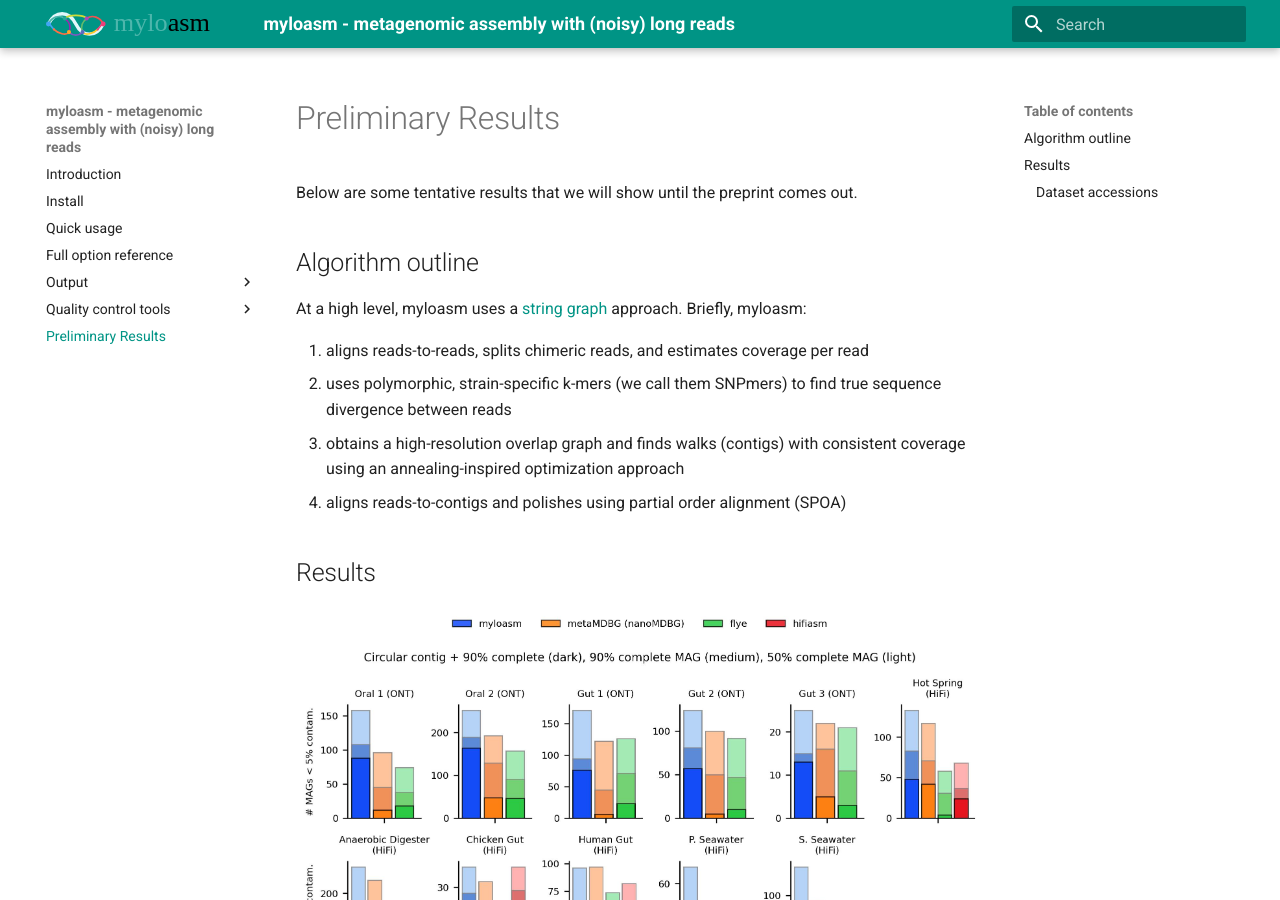
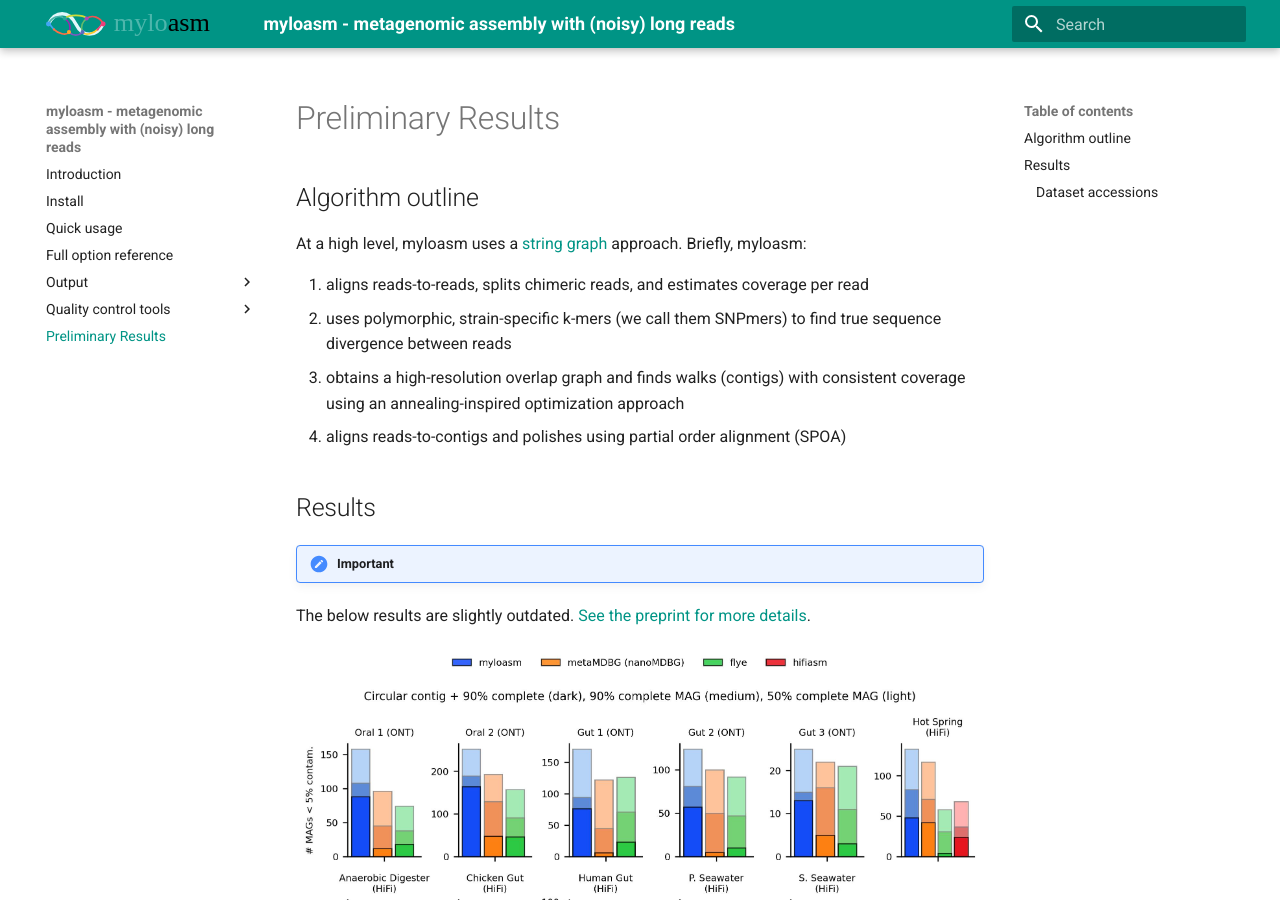
Before and after one commit to myloasm-docs/myloasm-docs.github.io, an MkDocs documentation site: the page built from docs/results.md, in a window 1280 px wide and 900 px high. Built offline with MkDocs 1.6.1 and Material for MkDocs 9.7.7, drawn with Linux system fonts in a browser that asks for light colours.

Commit message:
Update results.md

```diff
--- a/docs/results.md
+++ b/docs/results.md
@@ -1,5 +1,3 @@
-Below are some tentative results that we will show until the preprint comes out.
-
 ## Algorithm outline
 
 At a high level, myloasm uses a [string graph](https://academic.oup.com/bioinformatics/article/21/suppl_2/ii79/227189) approach. Briefly, myloasm:
@@ -10,6 +8,11 @@ At a high level, myloasm uses a [string graph](https://academic.oup.com/bioinfor
 4. aligns reads-to-contigs and polishes using partial order alignment (SPOA)
 
 ## Results
+
+!!! important
+
+  The below results are slightly outdated. [See the preprint for more details](https://www.biorxiv.org/content/10.1101/2025.09.05.674543v1).
+
 
 ![alt](assets/real_data_mags.jpg)
 
```
